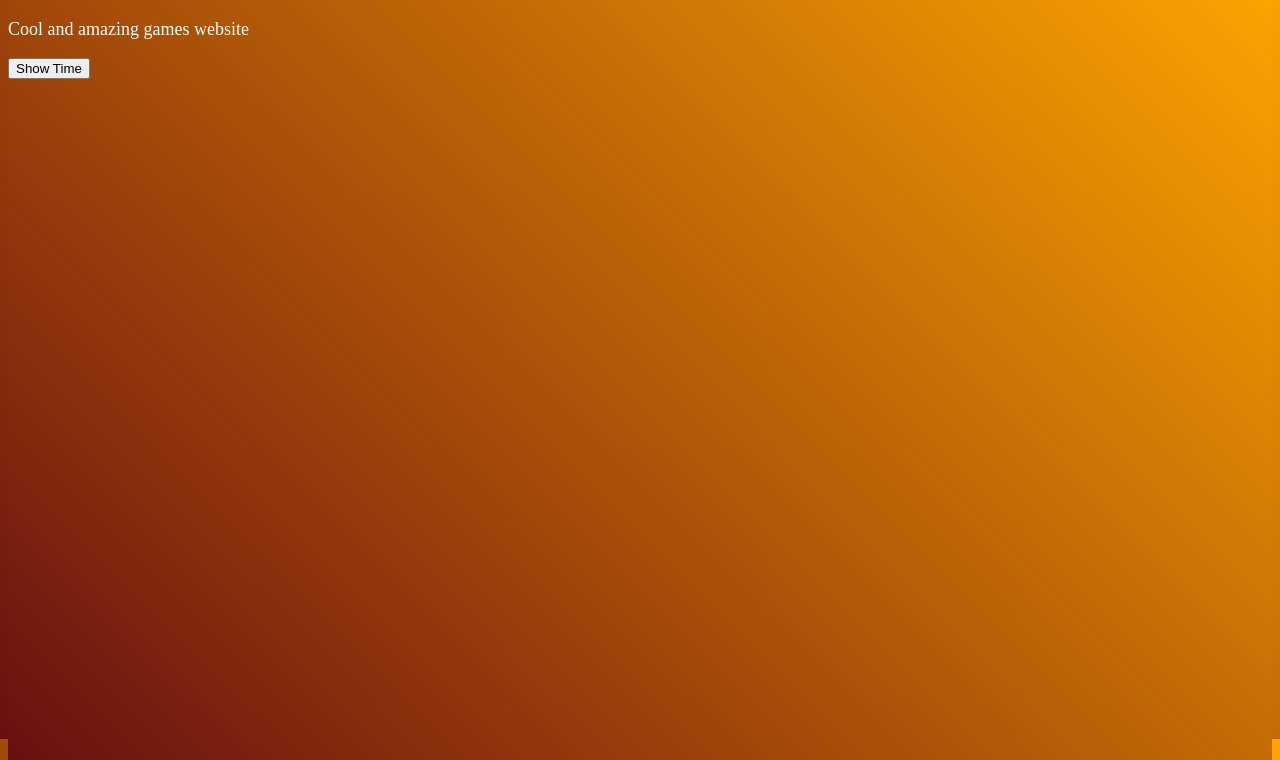
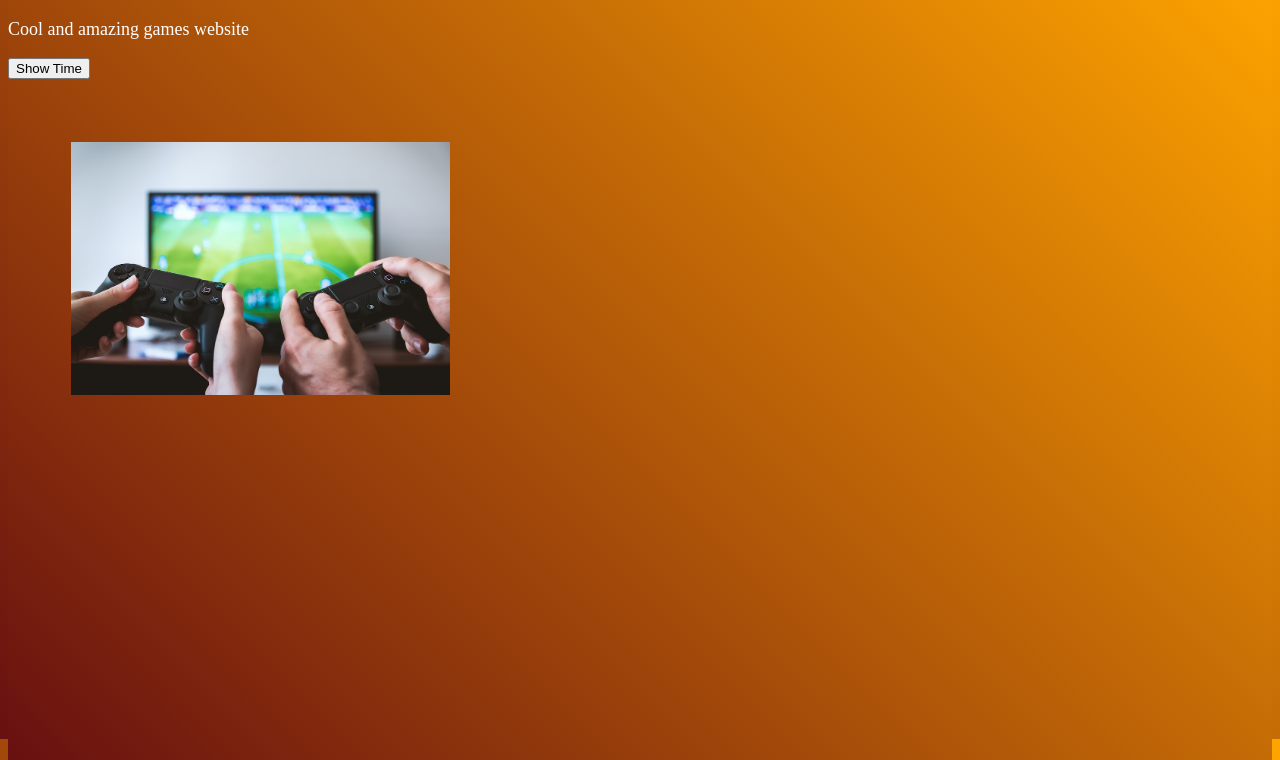
Before and after one commit to OriBrenner/GamesWebsite, a plain HTML site: page index.html in a window 1280 px wide. Shown: the part 61-821 px from the top of the page. Drawn offline with Linux system fonts and the light colour scheme.

Commit message:
with image

```diff
--- a/index.html
+++ b/index.html
@@ -15,6 +15,10 @@
     <h1>Games</h1>
     <p>Cool and amazing games website</p>
     <button onclick="showTime()">Show Time</button>
+    <div>
+
+        <img src="assets/images/videoGames.jpeg">
+    </div>
 
 </body>
 
--- a/style.css
+++ b/style.css
@@ -7,3 +7,9 @@ p {
     color: white;
     font-size: large;
 }
+
+img {
+    margin: 5%;
+    width: 30%;
+    height: 30%;
+}
```
Also changed, not shown: assets/images/videoGames.jpeg (added).
